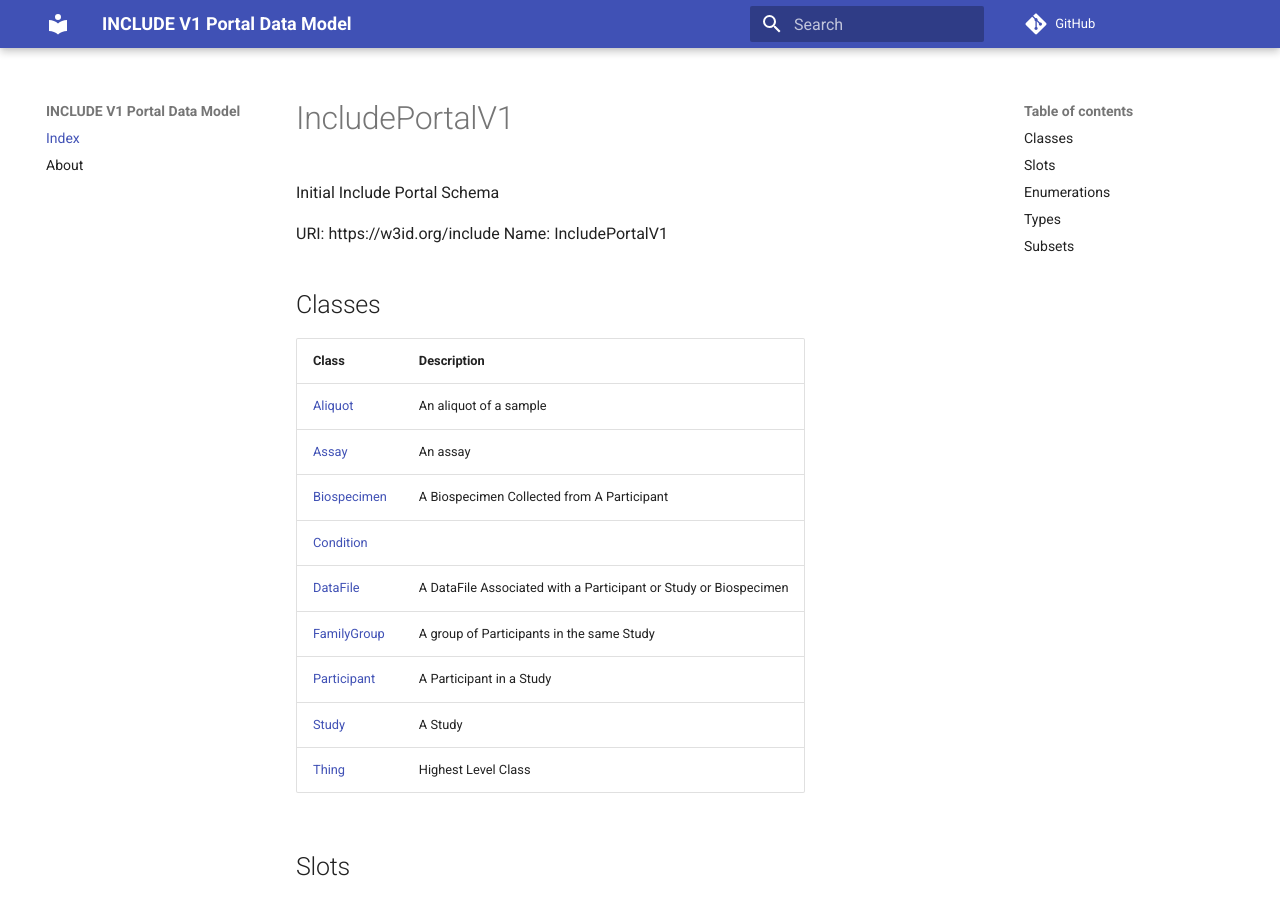
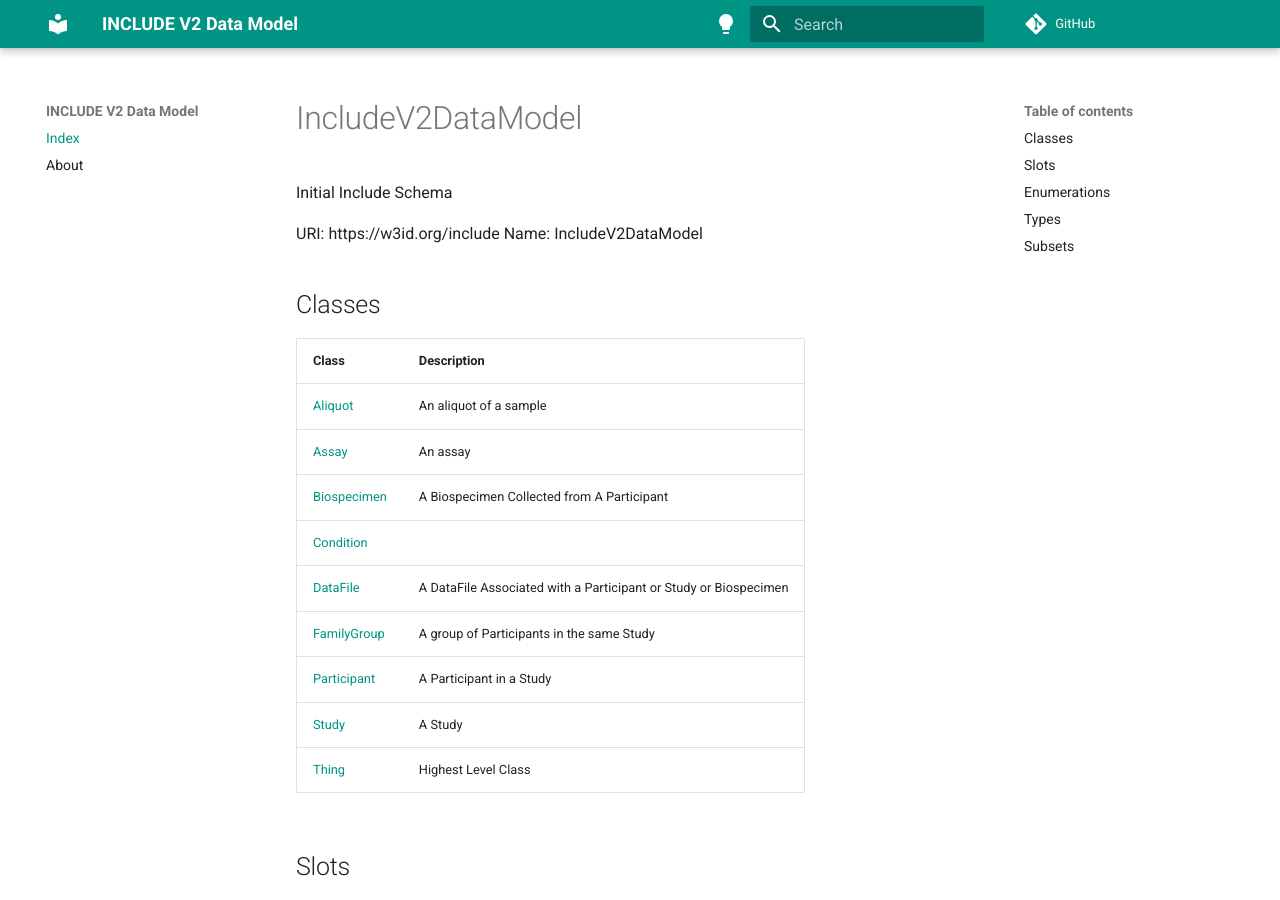
Before and after one commit to include-dcc/include-linkml, an MkDocs documentation site: the page built from docs/index.md, in a window 1280 px wide and 900 px high. Built offline with MkDocs 1.6.1 and Material for MkDocs 9.7.7, drawn with Linux system fonts in a browser that asks for light colours; comment, search, counter and statistics services are not loaded.

Commit message:
Initial commit

```diff
--- a/README.md
+++ b/README.md
@@ -1,6 +1,6 @@
-# INCLUDE Portal V1 LinkML Data Model
+# INCLUDE v2 LinkML Data Model
 
-This repository includes the LinkML model and tooling for the v1 Portal Data Model
+This repository includes the LinkML model and tooling for the v2 Data Model
 
 
 
--- a/docs/index.md
+++ b/docs/index.md
@@ -1,9 +1,9 @@
-# IncludePortalV1
+# IncludeV2DataModel
 
-Initial Include Portal Schema
+Initial Include Schema
 
 URI: https://w3id.org/include
-Name: IncludePortalV1
+Name: IncludeV2DataModel
 
 ## Classes
 
--- a/mkdocs.yml
+++ b/mkdocs.yml
@@ -1,13 +1,23 @@
-site_name: "INCLUDE V1 Portal Data Model"
+site_name: "INCLUDE V2 Data Model"
 theme:
   name: material
   analytics:
     gtag: G-2SYBSJVZ23
-#  palette:
-#    scheme: slate
-#    primary: cyan
-  features:
-    - content.tabs.link
+  palette:
+  - media: '(prefers-color-scheme: light)'
+    scheme: default
+    primary: teal
+    accent: amber
+    toggle:
+      icon: material/lightbulb
+      name: Switch to light mode
+  - media: '(prefers-color-scheme: dark)'
+    scheme: slate
+    primary: teal
+    accent: amber
+    toggle:
+      icon: material/lightbulb-outline
+      name: Switch to dark mode
 plugins:
   - search
   - mermaid2
--- a/project/docs/include_linkml.md
+++ b/project/docs/include_linkml.md
@@ -1,5 +1,5 @@
 
-# IncludePortalV1
+# IncludeV2DataModel
 
 
 **metamodel version:** 1.7.0
@@ -7,7 +7,7 @@
 **version:** None
 
 
-Initial Include Portal Schema
+Initial Include Schema
 
 
 ### Classes
--- a/src/linkml/include_linkml.yaml
+++ b/src/linkml/include_linkml.yaml
@@ -1,5 +1,5 @@
-name: IncludePortalV1
-description: Initial Include Portal Schema
+name: IncludeV2DataModel
+description: Initial Include Schema
 id: https://w3id.org/include
 imports:
 - linkml:types
```
Also changed, not shown: 7 other files.
